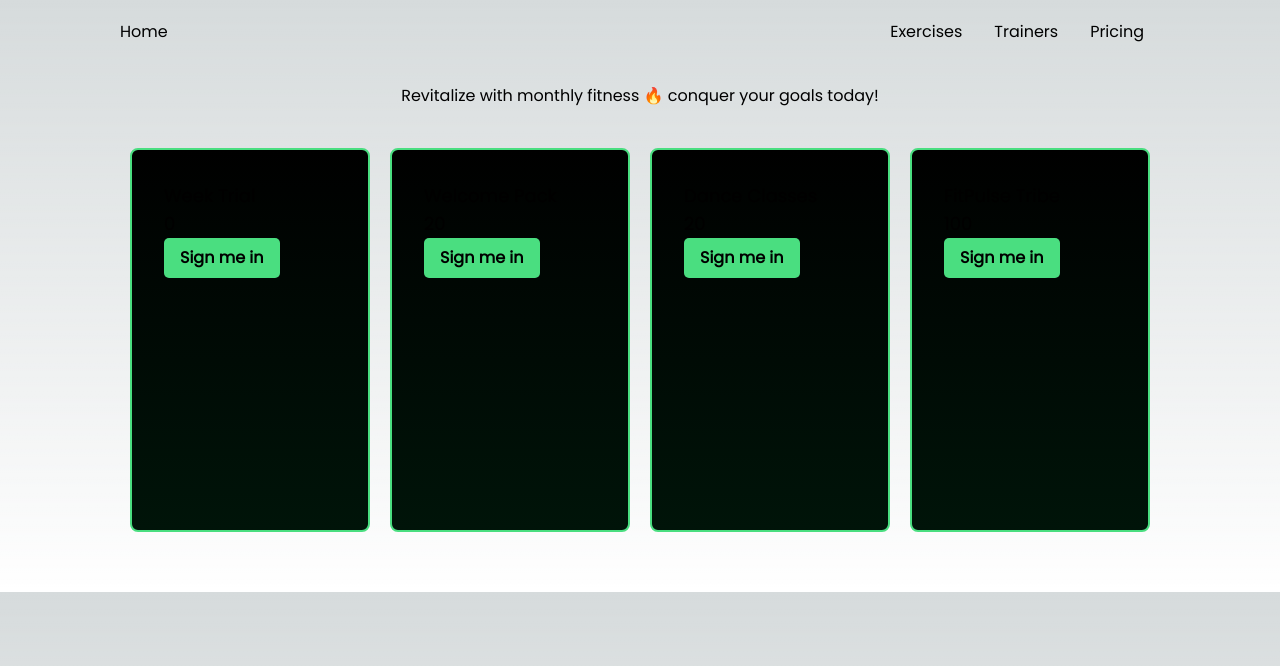
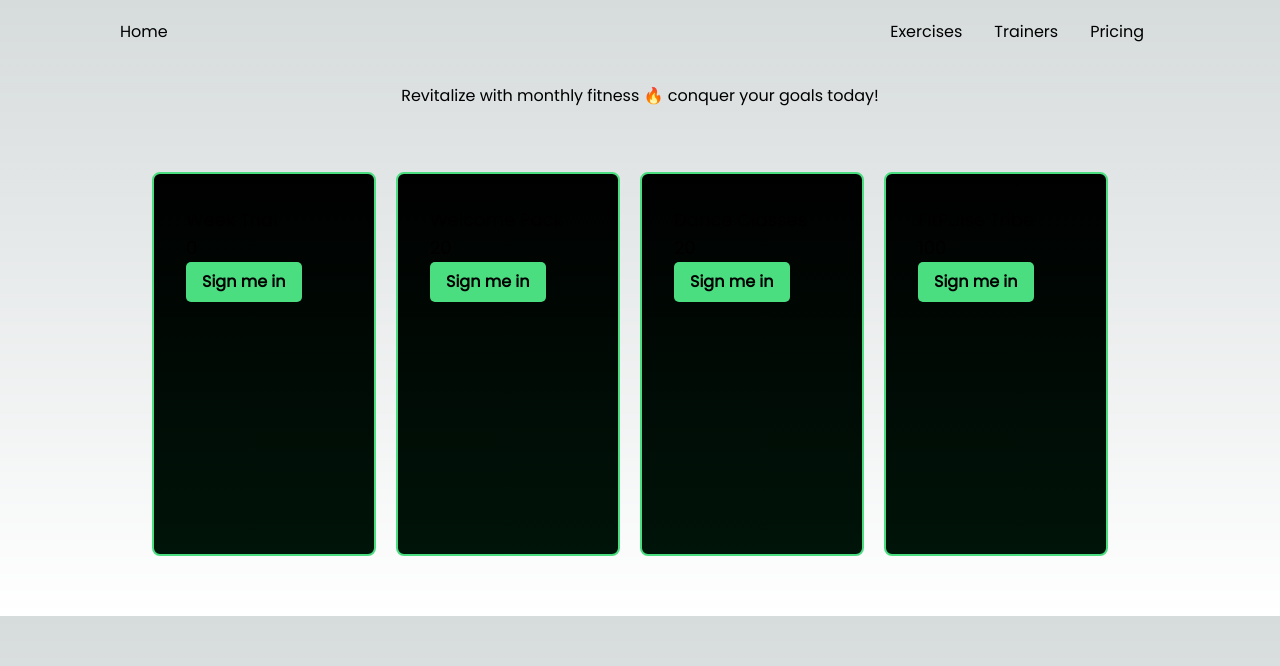
Before and after one commit to Sierra9999/activos-gym, a Next.js app: page /pricing in a window 1280 px wide. Shown: the top 666 px of the page. Built offline with nearby package versions, Linux system fonts and the light colour scheme.

Commit message:
task: fix pricing card margins

```diff
--- a/app/Components/PricingCard.tsx
+++ b/app/Components/PricingCard.tsx
@@ -11,11 +11,13 @@ const PricingCard:React.FC<{
         bg-gray-400
         p-8
         min-h-96
-        min-w-60
+        min-w-56
         bg-green-to-black
         rounded-lg
         border-2
-        border-green-400' >
+        border-green-400
+        mt-6
+        mr-5' >
         <h1 className='text-lg relative t-0'>{title}</h1>
         <h2 className='text-lg relative t-0'>{price}</h2>
         {children}
--- a/app/pricing/page.tsx
+++ b/app/pricing/page.tsx
@@ -7,7 +7,7 @@ const Pricing = () => {
       <h1 className='text-center my-10'>Revitalize with monthly fitness 🔥 conquer your goals today!</h1>
       <section className="
         flex
-        justify-around
+        justify-center
         flex-wrap
         align-center
         my-10">
```
